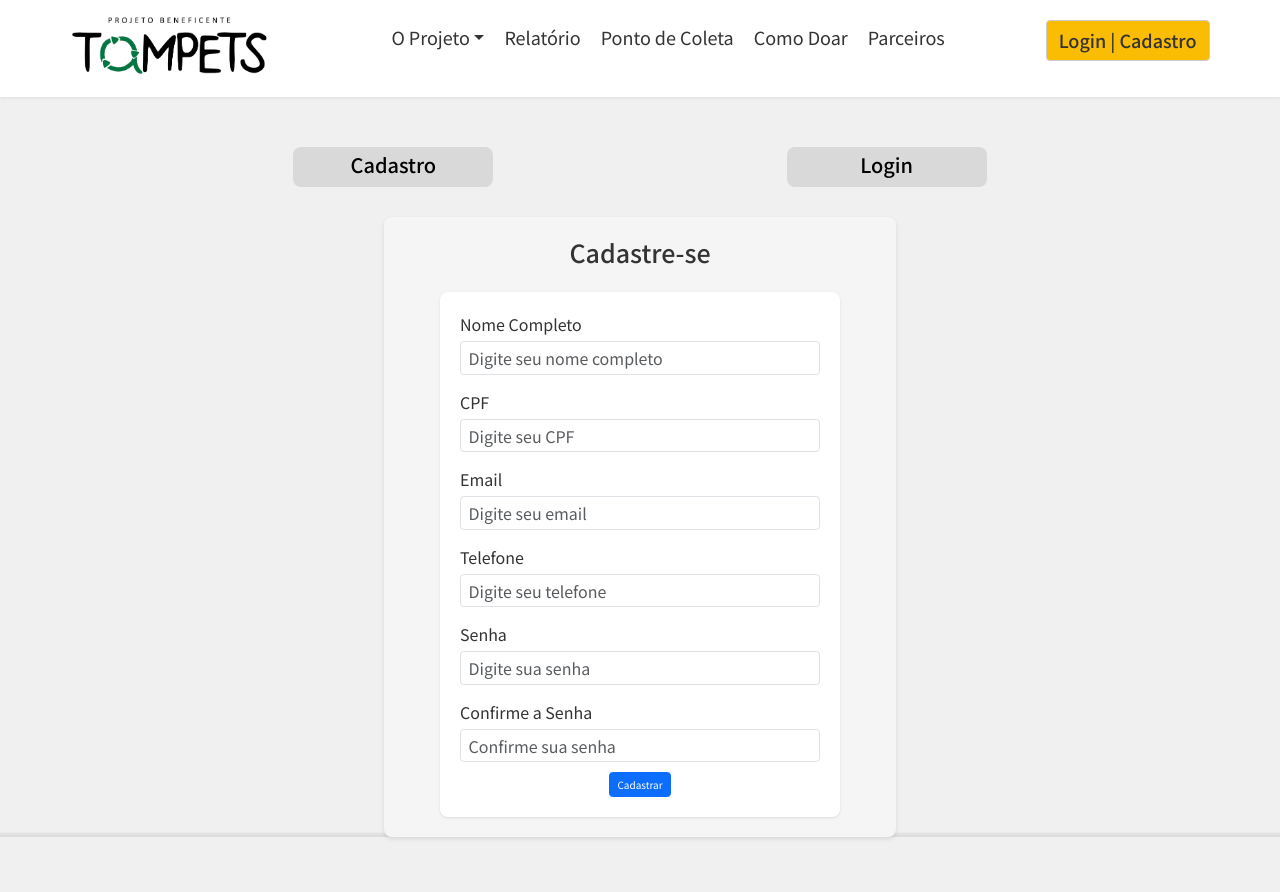
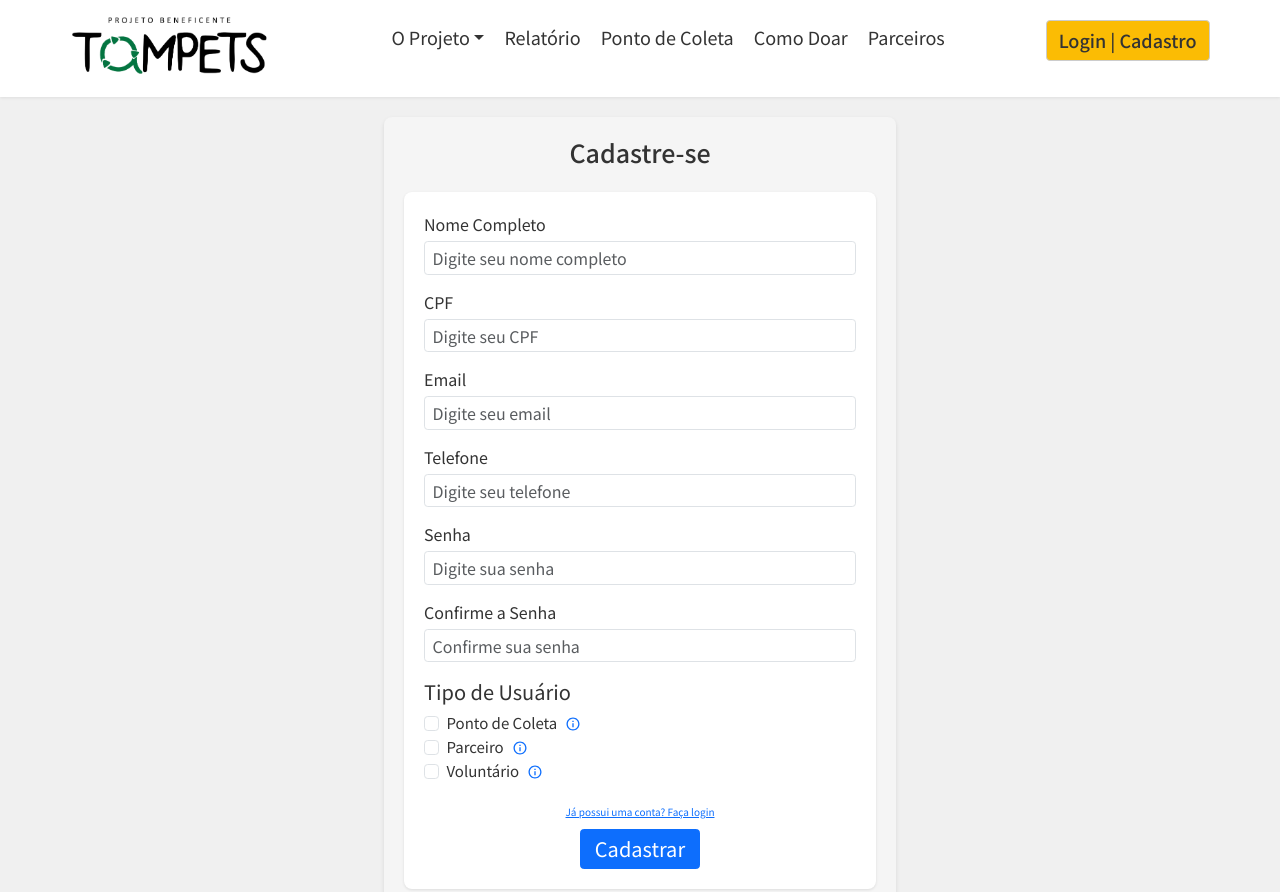
Before and after one commit to DaianeKCamargo/FATEC_ProjetoIntegrador2, a Next.js app: page /cadastrar in a window 1280 px wide. Shown: the top 892 px of the page. Built offline with nearby package versions, Linux system fonts and the light colour scheme.

Commit message:
Melhoria das paginas cadastrar e login - pt1

```diff
--- a/src/app/cadastrar/page.tsx
+++ b/src/app/cadastrar/page.tsx
@@ -2,11 +2,12 @@
 
 import DivButton from "@/Components/DivButtom";
 import {InputText} from "@/Components/InputText";
-import { Button, Form } from "react-bootstrap";
+import { Button, Form, OverlayTrigger, Tooltip } from "react-bootstrap";
 import { useFormik } from "formik";
 import { cadSchema } from "@/schemas/cadSchema";
 import { useRouter } from "next/navigation";
 import Link from "next/link";
+import { IoMdInformationCircleOutline } from "react-icons/io";
 
 export default function Cadastro(){
 
@@ -34,31 +35,20 @@ export default function Cadastro(){
         validationSchema: cadSchema,
         //Quando o formulário for enviado
         onSubmit: (values) => {
-            router.push('/meuPerfil');
+            router.push('/');
         }
     });
 
     return(
         <>
-        {// Botões de navegação entre Login e Cadastro*
-        }
-        <div style={{display: "flex",
-            flexDirection: "row", marginTop: "50px",
-            justifyContent: "space-evenly",
-        }}>
-            <DivButton text="Cadastro" />
-            <Link href="/login" className="nav-link"><DivButton text="Login" /></Link>
-        </div>
-
-        {// Formulário de Cadastro
-        }
+                    {/* Formulário de Cadastro*/}
                     <section style={{display: "flex",
                         flexDirection: "column",
                         alignItems: "center",
                         justifyItems: "center",
                         justifyContent: "center",
+                        marginBottom: "5rem",
                         }}>
-
                         <div className="" style={{
                             display: "flex", flexDirection: "column",
                             marginTop: "20px",
@@ -69,11 +59,9 @@ export default function Cadastro(){
                             padding: "20px",
                             borderRadius: "8px",
                             boxShadow: "0 2px 4px rgba(0, 0, 0, 0.1)"
-
                             }}>
-
                             <h1>Cadastre-se</h1>
-                    <Form  onSubmit={handleSubmit} style={{width: "400px", marginTop: "20px",
+                            <Form  onSubmit={handleSubmit} style={{width: "100%", marginTop: "20px",
                                 backgroundColor: "#ffffff",
                                 boxShadow: "0 1px 3px rgba(0, 0, 0, 0.1)",
                                 display: "flex",
@@ -81,9 +69,7 @@ export default function Cadastro(){
                                 borderRadius: "8px",
                                 flexDirection: "column",
                                 }}>
-
-                        {// Campos do formulário
-                        }
+                                {/* Campos do formulário */}
                                 <div style={{display: "flex",
                                     flexDirection: "column", gap: "15px"
                                     }}>
@@ -101,14 +87,82 @@ export default function Cadastro(){
                                     <InputText label="Confirme a Senha" id="inputConfirmPassword" type="password"
                                         name="confirmPassword" error={errors.confirmPassword}
                                         placeholder="Confirme sua senha" value={values.confirmPassword} onChange={handleChange}/>
+
+
+                                    <div>
+                                        {/*Escolha entre ponto de coleta, parceiro ou voluntário*/}
+                                        <Form.Label style={{fontSize: "2rem"}}>Tipo de Usuário</Form.Label>
+                                        <div style={{ display: "flex", alignItems: "center", gap: "8px" }}>
+                                            <Form.Check
+                                                type="checkbox"
+                                                name="userType"
+                                                label="Ponto de Coleta"
+                                                style={{ fontSize: "1.5rem" }}
+                                            />
+                                            <OverlayTrigger
+                                                placement="right" // pode ser 'top', 'bottom', 'left', 'right'
+                                                overlay={
+                                                <Tooltip id="tooltip-info" style={{fontSize: "1rem"}}>
+                                                    Ajude tornando-se um ponto de coleta oficial
+                                                </Tooltip>
+                                                }
+                                            >
+                                                <span style={{ cursor: "pointer" }}>
+                                                    <IoMdInformationCircleOutline size={16} color="#0d6efd" />
+                                                </span>
+                                            </OverlayTrigger>
                                         </div>
-                        {// Botão de envio do formulário
+                                        <div style={{ display: "flex", alignItems: "center", gap: "8px" }}>
+                                            <Form.Check
+                                                type="checkbox" name="userType"
+                                                label="Parceiro"
+                                                style={{fontSize:"1.5rem"}}/>
+                                            <OverlayTrigger
+                                                placement="right" // pode ser 'top', 'bottom', 'left', 'right'
+                                                overlay={
+                                                <Tooltip id="tooltip-info" style={{fontSize: "1rem"}}>
+                                                    Engaje sua empresa na sustentabilidade.
+                                                </Tooltip>
                                                 }
-                        <div style={{display: "flex",
-                            flexDirection: "row", marginTop: "10px",
-                            justifyContent: "space-evenly",
+                                            >
+                                                <span style={{ cursor: "pointer" }}>
+                                                <IoMdInformationCircleOutline size={16} color="#0d6efd" />
+                                                </span>
+                                            </OverlayTrigger>
+                                        </div>
+                                        <div style={{ display: "flex", alignItems: "center", gap: "8px" }}>
+                                            <Form.Check
+                                                type="checkbox"
+                                                name="userType"
+                                                label="Voluntário "
+                                                style={{fontSize:"1.5rem"}} />
+                                            <OverlayTrigger
+                                                placement="right" // pode ser 'top', 'bottom', 'left', 'right'
+                                                overlay={
+                                                <Tooltip id="tooltip-info" style={{fontSize: "1rem"}}>
+                                                    Ajude o projeto a crescer!
+                                                </Tooltip>
+                                                }
+                                            >
+                                                <span style={{ cursor: "pointer" }}>
+                                                <IoMdInformationCircleOutline size={16} color="#0d6efd" />
+                                                </span>
+                                            </OverlayTrigger>
+                                        </div>
+                                    </div>
+                                </div>
+                                {/* Botão de envio do formulário */}
+                                <div style={{display: "flex", justifyContent: "center",
+                                    flexDirection: "column",
+                                    alignItems: "center",
+                                    marginTop: "20px",
                                     }}>
-                            <Button type="submit">Cadastrar</Button>
+                                    <Link href="/login" style={{marginBottom: "1rem"}}>Já possui uma conta? Faça login</Link>
+                                    <Button type="submit" style={{width: "12rem",
+                                        height:"4rem",
+                                        fontSize: "2rem"
+                                        }}>
+                                        Cadastrar</Button>
                                 </div>
                             </Form>
                         </div>
--- a/src/app/login/page.tsx
+++ b/src/app/login/page.tsx
@@ -42,6 +42,7 @@ export default function Login(){
                 alignItems: "center",
                 justifyItems: "center",
                 justifyContent: "center",
+                marginBottom: "5rem",
             }}>
 
             <div className="" style={{
@@ -77,11 +78,20 @@ export default function Login(){
                         placeholder="Digite sua senha" value={values.password} onChange={handleChange}/>
                     </div>
                     <div style={{display: "flex",
-                    flexDirection: "row",
-                    justifyContent: "space-evenly",
+                    flexDirection: "column",
+                    justifyContent: "center",
+                    justifyItems: "center",
+                    alignItems: "center",
                     marginTop: "10px"
                     }}>
-                    <Button type="submit">Entrar</Button>
+
+                    <Link href="/cadastrar">Cadastrar</Link>
+                    <Button type="submit" style={{width: "12rem",
+                        height:"4rem",
+                        fontSize: "2rem",
+                        marginBottom: "1rem"
+                        }}>
+                        Entrar</Button>
                     </div>
                 </Form>
             </div>
```
Lines whose indentation alone changed are shown as unchanged.
